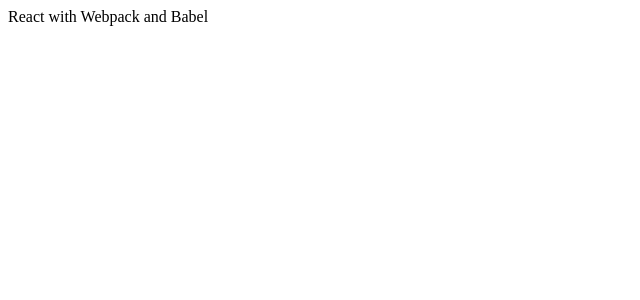
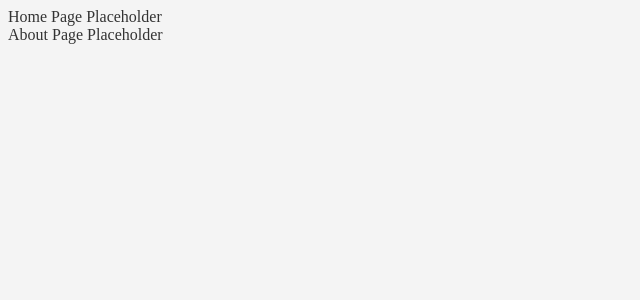
Before and after one commit to AVu120/image-search-engine, a React app in the folder client/: page / in a window 1280 px wide. Shown: the top 300 px of the page, without its empty margins (0-640 px from the left). Built offline with nearby package versions, Linux system fonts and the light colour scheme.

Commit message:
Add empty search & about page. Also enable style-loader & css-loader in webpack + add basic global css.

```diff
--- a/client/build-utils/webpack.common.js
+++ b/client/build-utils/webpack.common.js
@@ -11,6 +11,10 @@
         exclude: /node_modules/,
         use: ["babel-loader", "eslint-loader"],
       },
+      {
+        test: /\.css$/i,
+        use: ["style-loader", "css-loader"],
+      },
     ],
   },
   resolve: {
@@ -23,7 +27,7 @@
   plugins: [
     new CleanWebpackPlugin(),
     new HtmlWebpackPlugin({
-      title: "Base React Webpack Babel Template",
+      title: "Image Search Engine",
       template: path.resolve(__dirname, "..", "./src/index.html"),
     }),
   ],
--- a/client/package.json
+++ b/client/package.json
@@ -20,6 +20,7 @@
     "babel-eslint": "^10.1.0",
     "babel-loader": "^8.2.2",
     "clean-webpack-plugin": "^3.0.0",
+    "css-loader": "^5.0.1",
     "dotenv-webpack": "^6.0.0",
     "eslint": "^7.18.0",
     "eslint-config-react-app": "^6.0.0",
@@ -33,6 +34,7 @@
     "eslint-plugin-testing-library": "^3.10.1",
     "html-webpack-plugin": "^4.5.1",
     "react-hot-loader": "^4.13.0",
+    "style-loader": "^2.0.0",
     "webpack": "^5.15.0",
     "webpack-cli": "^4.3.1",
     "webpack-dev-server": "^3.11.2",
--- /dev/null
+++ b/client/src/App.css
@@ -0,0 +1,5 @@
+* {
+  box-sizing: border-box;
+  background-color: rgb(244, 244, 244);
+  color: #333;
+}
--- a/client/src/App.js
+++ b/client/src/App.js
@@ -1,7 +1,15 @@
 import React from "react";
+import Home from "./pages/Home";
+import About from "./pages/About";
+import "./App.css";
 
-const App = ({ title }) => {
-  return <div>{title}</div>;
+const App = () => {
+  return (
+    <div className="App">
+      <Home />
+      <About />
+    </div>
+  );
 };
 
 export default App;
--- a/client/src/index.js
+++ b/client/src/index.js
@@ -2,8 +2,6 @@
 import ReactDOM from "react-dom";
 import App from "./App";
 
-const title = "React with Webpack and Babel";
-
-ReactDOM.render(<App title={title} />, document.getElementById("app"));
+ReactDOM.render(<App />, document.getElementById("app"));
 
 process.env.NODE_ENV === "development" && module.hot.accept();
--- /dev/null
+++ b/client/src/pages/About.js
@@ -0,0 +1,7 @@
+import React from "react";
+
+const About = () => {
+  return <div>About Page Placeholder</div>;
+};
+
+export default About;
--- /dev/null
+++ b/client/src/pages/Home.js
@@ -0,0 +1,7 @@
+import React from "react";
+
+const Home = () => {
+  return <div>Home Page Placeholder</div>;
+};
+
+export default Home;
```
Also changed, not shown: 1 other file (tests, documents, lock files or other folders).
